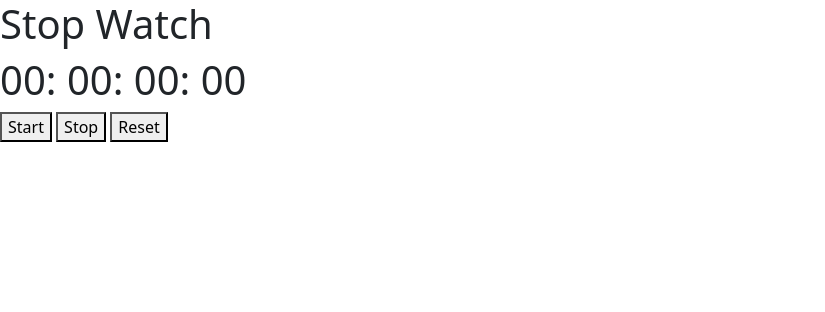
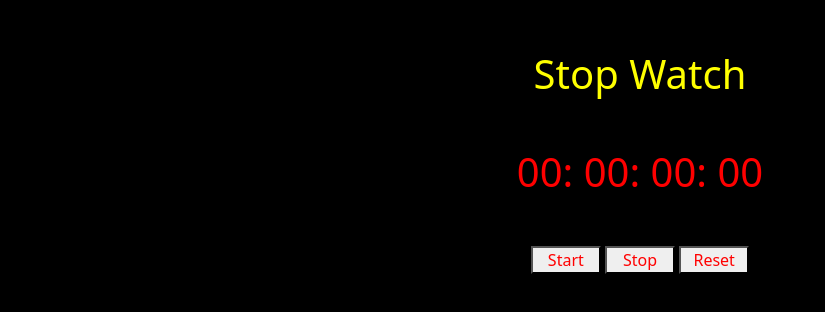
Before and after one commit to Alizamankhan786/stop_watch, a plain HTML site: page index.html in a window 1280 px wide. Shown: the whole page, without its empty margins (0-825 px from the left). Drawn offline with nearby package versions, Linux system fonts and the light colour scheme.

Commit message:
index file modified

```diff
--- a/index.html
+++ b/index.html
@@ -7,8 +7,10 @@
     <link rel="stylesheet" href="style.css">
     <link href="https://cdn.jsdelivr.net/npm/bootstrap@5.3.3/dist/css/bootstrap.min.css" rel="stylesheet" integrity="sha384-QWTKZyjpPEjISv5WaRU9OFeRpok6YctnYmDr5pNlyT2bRjXh0JMhjY6hW+ALEwIH" crossorigin="anonymous">
   </head>
-  <body>
-    <h1>Stop Watch</h1>
+  <body class="bdy">
+    <h1 id="main-logo">Stop Watch</h1>
+
+    <div class="main-div">
 
     <h1>
         <span id="hour">00</span>:
@@ -16,10 +18,15 @@
         <span id="second">00</span>:
         <span id="milliseconds">00</span>
     </h1>
+    </div>
+
+    <div id="second-div">
 
     <button id="startbtn" onclick="startWatch()">Start</button>
     <button id="stopbtn" onclick="stopWatch()">Stop</button>
     <button id="resetbtn" onclick="resetWatch()">Reset</button>
+
+  </div>
 
 
     <script src="https://cdn.jsdelivr.net/npm/bootstrap@5.3.3/dist/js/bootstrap.bundle.min.js" integrity="sha384-YvpcrYf0tY3lHB60NNkmXc5s9fDVZLESaAA55NDzOxhy9GkcIdslK1eN7N6jIeHz" crossorigin="anonymous"></script>
--- a/style.css
+++ b/style.css
@@ -0,0 +1,43 @@
+*{
+    margin: 0;
+    padding: 0;
+    box-sizing: border-box;
+}
+
+.bdy{
+    background-color: black;
+    color: white;
+}
+
+#main-logo{
+    text-align: center;
+    margin-top: 50px;
+    color: yellow;
+}
+
+.main-div{
+    text-align: center;
+    margin-top: 50px;
+    color: red;
+}
+
+#second-div{
+    text-align: center;
+    margin-top: 50px;
+    gap: 10px;
+}
+
+#startbtn{
+    color: red;
+    width: 70px;
+}
+
+#stopbtn{
+    color: red;
+    width: 70px;
+}
+
+#resetbtn{
+    color: red;
+    width: 70px;
+}
```
